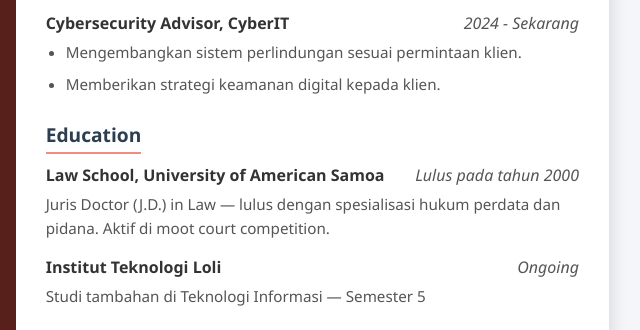
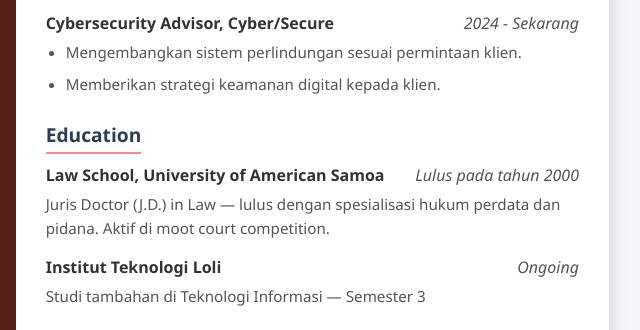
Before and after one commit to Asarumawari/pweb-html_css-p32-2025, a plain HTML site: page cv.html in a window 1280 px wide. Shown: the part 466-796 px from the top of the page, 481-1121 px from the left. Drawn offline with Linux system fonts and the light colour scheme.

Commit message:
Revisi cv.html

```diff
--- a/cv.html
+++ b/cv.html
@@ -236,7 +236,7 @@
 
   <div class="cv-item">
     <div class="cv-header">
-      <strong>Cybersecurity Advisor, CyberIT</strong>
+      <strong>Cybersecurity Advisor, Cyber/Secure</strong>
       <span class="duration">2024 - Sekarang</span>
     </div>
     <ul>
@@ -262,7 +262,7 @@
       <strong>Institut Teknologi Loli</strong>
       <span class="duration">Ongoing</span>
     </div>
-    <p>Studi tambahan di Teknologi Informasi — Semester 5</p>
+    <p>Studi tambahan di Teknologi Informasi — Semester 3</p>
   </div>
  </section>
 
```
